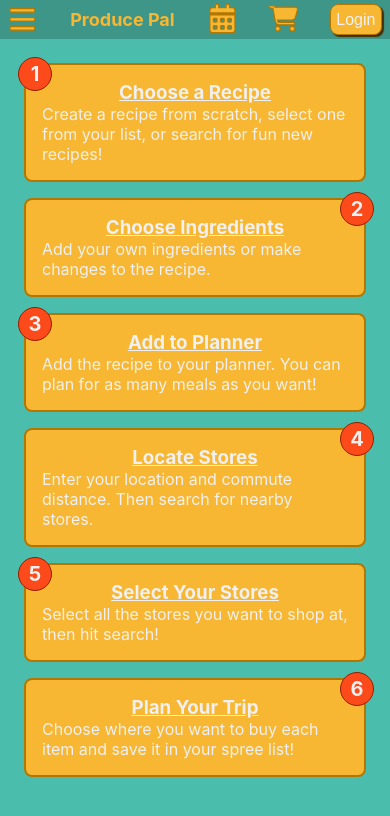
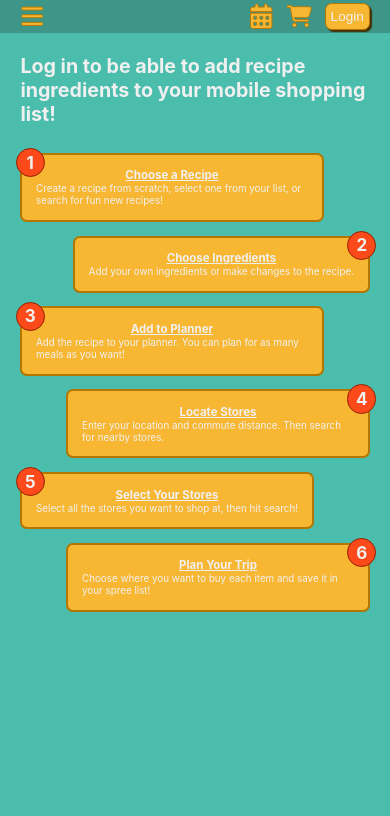
Before and after one commit to VartanKazar/produce-pal, a React (Create React App) app: page / in a window 390 px wide. Shown: the top 816 px of the page. Built offline with nearby package versions, Linux system fonts and the light colour scheme.

Commit message:
Made font size responsive globally.  Made the html background blue and color white.

```diff
--- a/src/App.css
+++ b/src/App.css
@@ -34,7 +34,7 @@ html, body, #root {
   height: 100%;
   padding: 0px;
   margin: 0px;
-  font-size: 100%;
+  font-size: clamp(85%, 2vw, 100%);
   background-color: var(--background-color-primary);
   color: var(--text-color-light)
 }
@@ -57,6 +57,9 @@ h1, h2, h3, h4, h5, h6 {
 /* 2.1. home-page */
 .home-page {
   display: flex;
+  gap: 2rem;
+  justify-content: center;
+  align-items: center;
   box-sizing: border-box;
   flex-direction: column;
   width: 100%;
@@ -129,9 +132,13 @@ h1, h2, h3, h4, h5, h6 {
   justify-content: space-between;
   align-items: center;
   background-color: var(--background-color-secondary);
-  padding: 0.25rem clamp(0.5rem, -0.1rem + 2vw, 2rem);
+  padding: 0.25rem 1.5rem;
   color: var(--highlight-color-gold);
   font-size: clamp(0.75rem, -0.1rem + 2vw, 1.25rem);
+}
+
+.nav-bar-title {
+  display: none;
 }
 
 .nav-icon-default {
@@ -190,7 +197,7 @@ h1, h2, h3, h4, h5, h6 {
   flex-direction: row;
   justify-content: center;
   align-items: center;
-  gap: 2rem;
+  gap: 1rem;
   transition: 0.25s;
 }
 
@@ -247,10 +254,23 @@ button:hover:after {
 /* 6.  Media Queries */
 
 @media only screen and (min-width: 1024px) {
-
-
   .steps-section {
     align-self: center;
     width: calc(1024px - 1.5rem);
   }
 }
+
+@media only screen and (min-width: 600px) {
+  .nav-bar {
+    padding-left: clamp(0.5rem, -0.1rem + 2vw, 2rem);
+    padding-right: clamp(0.5rem, -0.1rem + 2vw, 2rem);
+  }
+
+  .nav-bar-user-section {
+    gap: 2rem;
+  }
+
+  .nav-bar-title {
+    display: block;
+  }
+}
--- a/src/components/NavBar.js
+++ b/src/components/NavBar.js
@@ -13,7 +13,7 @@ const NavBar = () => {
         <div className='nav-bar'>
             <FontAwesomeIcon icon={faBars} className="nav-icon-default"/>
 
-            <h2>Produce Pal</h2>
+            <h2 className='nav-bar-title'>Produce Pal</h2>
 
             <div className='nav-bar-user-section'>
 
--- a/src/pages/Home.js
+++ b/src/pages/Home.js
@@ -5,8 +5,9 @@ const Home = () => {
 
     return (
         <div className='home-page'>
+            <h1>Log in to be able to add recipe ingredients to your mobile shopping list!</h1>
+
             <div className='steps-section'>
-
                 <IndexedCard
                 index={1}
                 title="Choose a Recipe"
```
